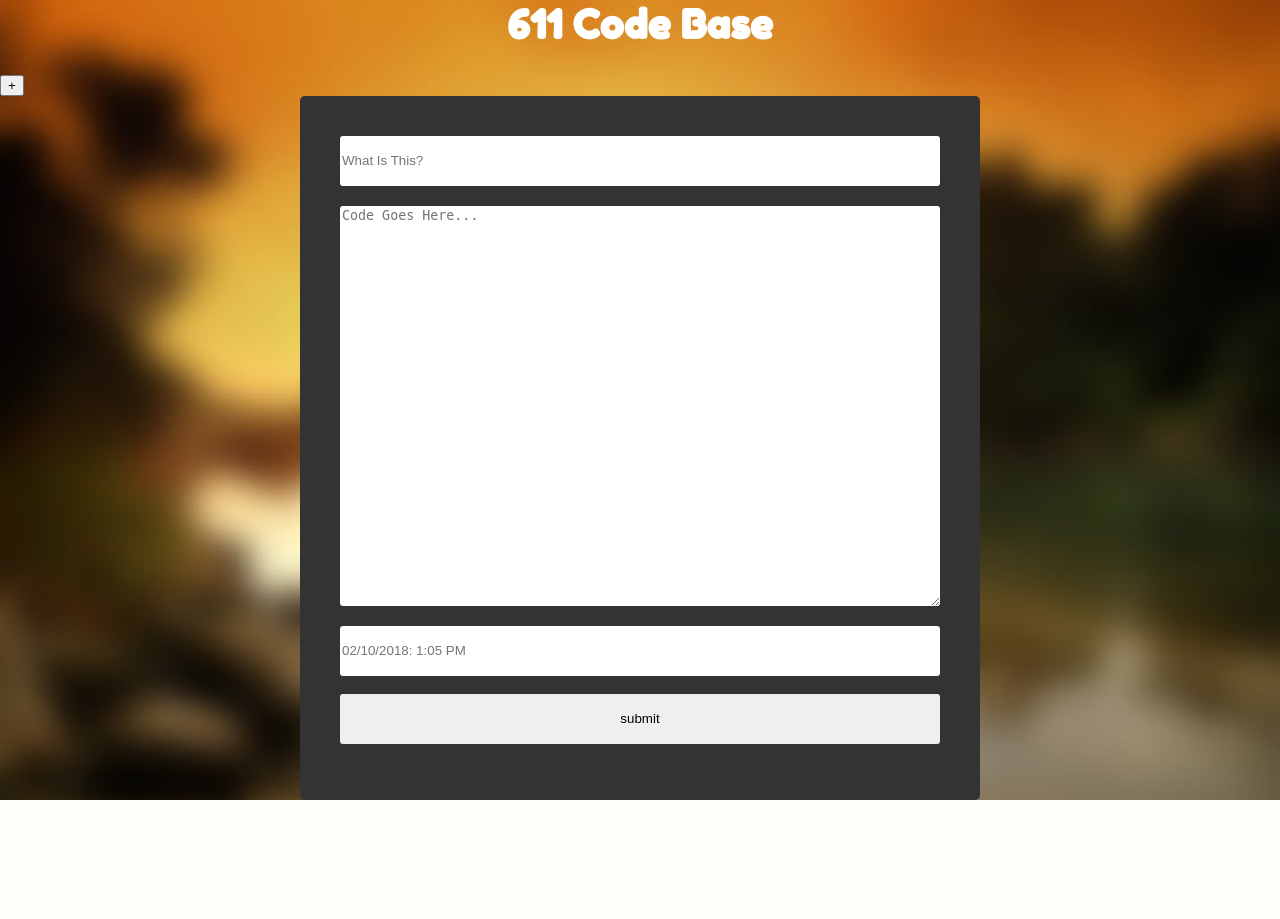
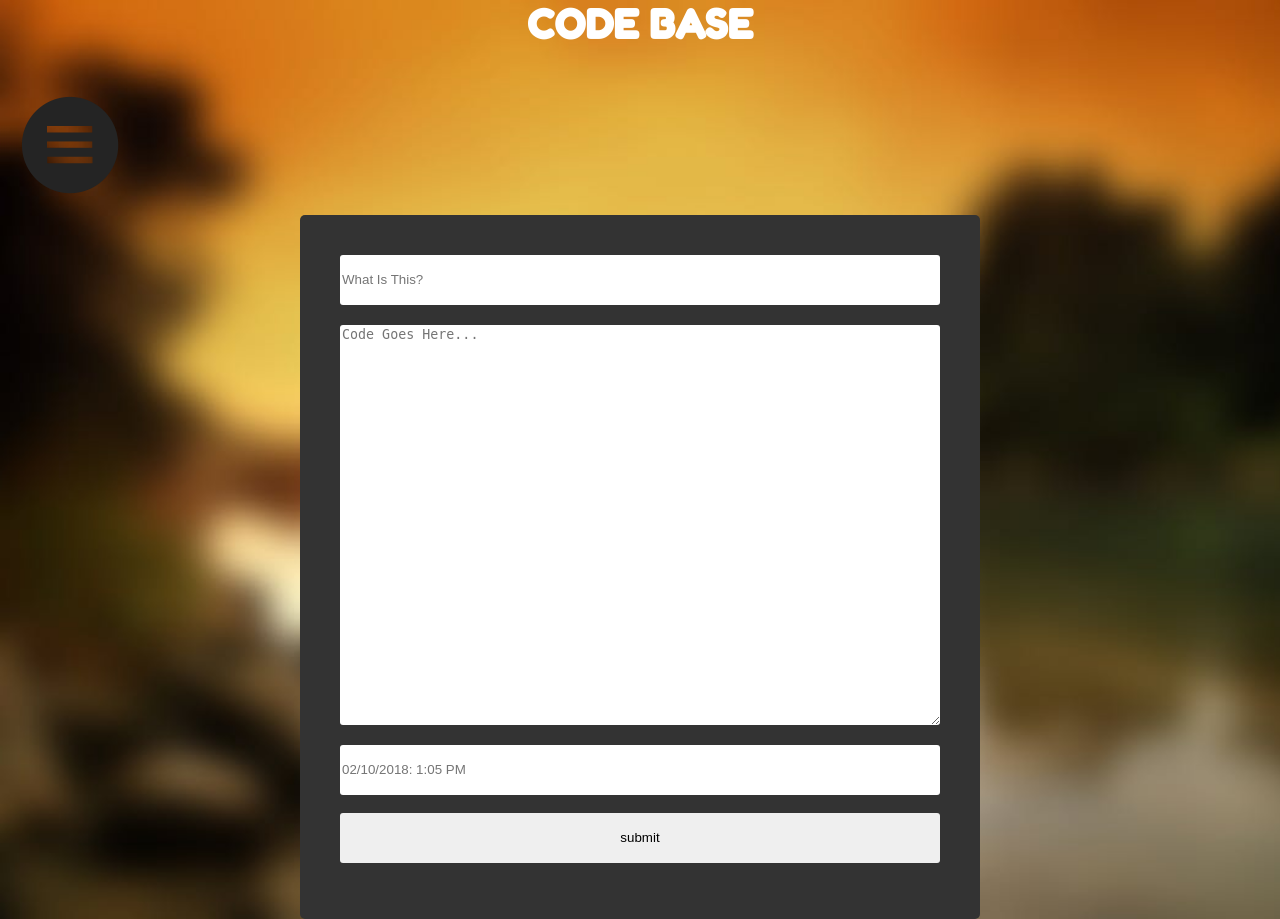
Before and after one commit to williemaxt/Simple-Code-Base, a PHP site: page / in a window 1280 px wide. Before the commit the page ends 800 px from the top, so only its background shows below. Run offline with PHP 8.4, Linux system fonts and the light colour scheme; data that the repository does not hold is empty.

Commit message:
Update index.php

```diff
--- a/codebase/index.php
+++ b/codebase/index.php
@@ -17,9 +17,9 @@
     <link rel="stylesheet" href="main.css">
 </head>
 <body>
-<h1>611 Code Base</h1>
+<h1>CODE BASE</h1>
     <a id="allcode" href="allcode.php">
-        <button>+</button>
+        <img src="icon-menu.png">
     </a>
 <?php include ("body.php");?>
 
```
